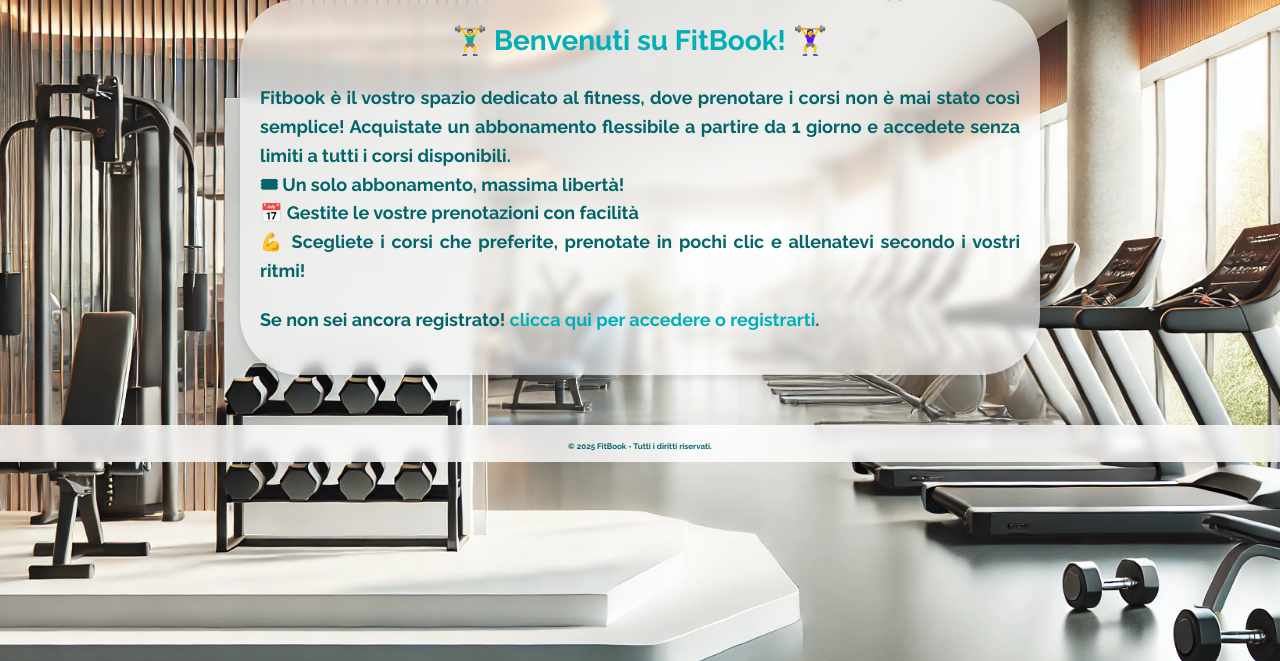
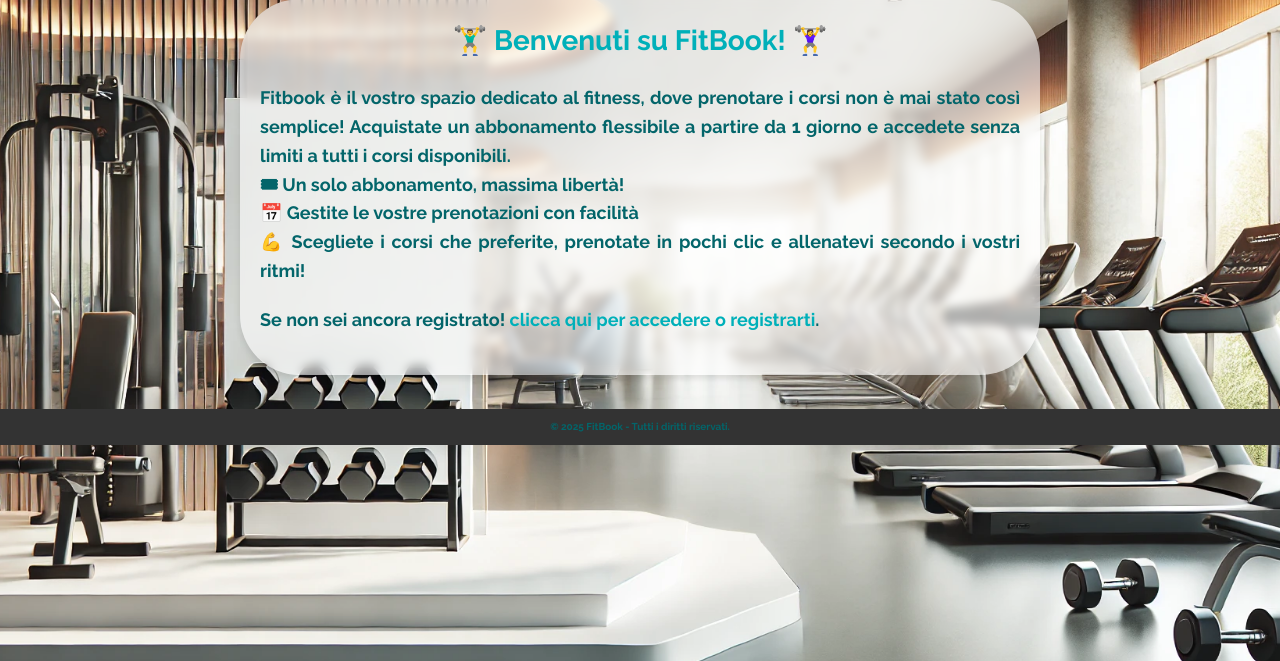
Before and after one commit to PellegrinoLuigi/FitBook, a Flask app: page / in a window 1280 px wide. Shown: the part 109-770 px from the top of the page. Run offline with Flask 2, Linux system fonts and the light colour scheme; some libraries are stand-ins or nearby versions.

Commit message:
Update styles.css

```diff
--- a/static/css/styles.css
+++ b/static/css/styles.css
@@ -301,9 +301,12 @@
     text-decoration: underline;
 }
 
-/* Parte inferiore del footer */
 .footer-bottom {
-    margin-top: 5px;
-    font-size: 8px;
-    color: #2C3E50;
+    position: absolute;
+    bottom: 0;
+    width: 100%;
+    background-color: #333; /* Colore di sfondo del footer */
+    color: white; /* Colore del testo */
+    text-align: center;
+    padding: 10px 0; /* Spaziatura interna */
 }
```
